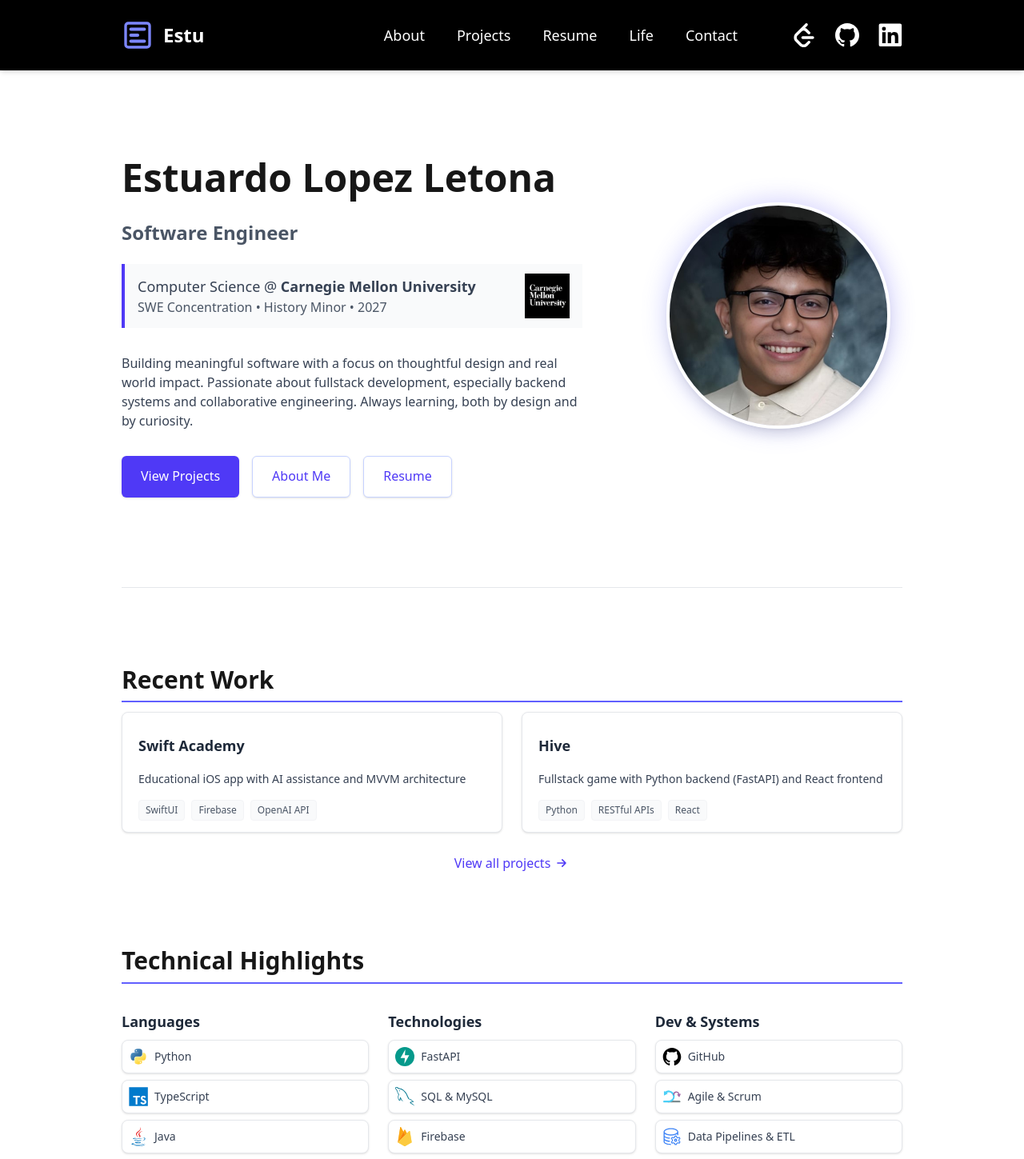
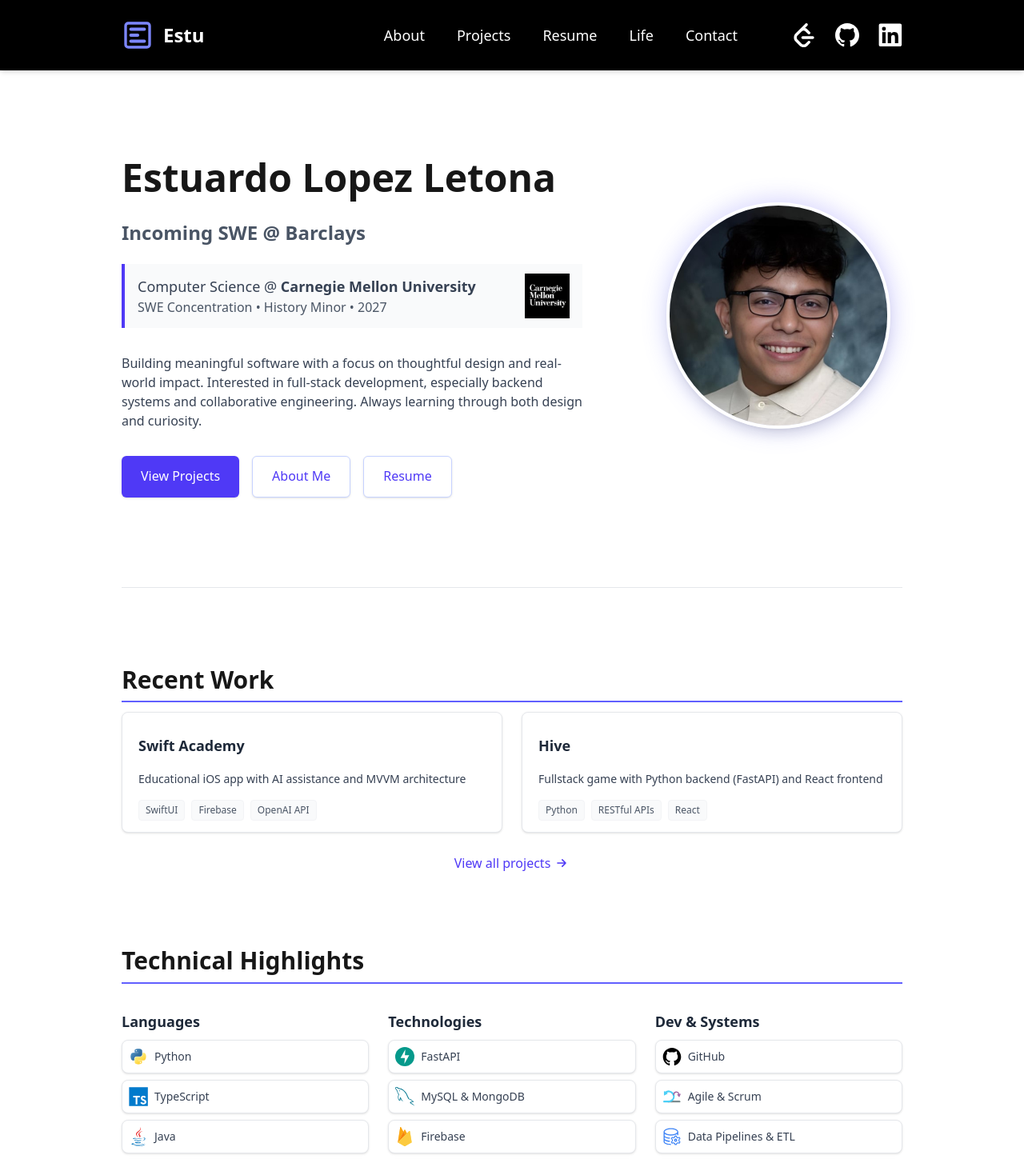
Before and after one commit to estulpz202/personal-website, a Next.js app: page / in a window 1280 px wide. Shown: the top 1449 px of the page at 80% size. Built offline with nearby package versions, Linux system fonts and the light colour scheme.

Commit message:
Update HeroSection with new job title and refine professional summary; adjust skills data to reflect MongoDB inclusion. Replace new resume.

```diff
--- a/src/components/home/HeroSection.tsx
+++ b/src/components/home/HeroSection.tsx
@@ -18,7 +18,7 @@ export default function HeroSection() {
             </h1>
 
             <h2 className="text-xl sm:text-[22px] md:text-2xl text-gray-600 font-medium">
-              Software Engineer
+              Incoming SWE @ Barclays
             </h2>
           </div>
 
@@ -55,9 +55,9 @@ export default function HeroSection() {
 
           {/* Professional summary and interests */}
           <p className="text-sm sm:text-base text-gray-700 mb-6 sm:mb-7 md:mb-8 max-w-xl">
-            Building meaningful software with a focus on thoughtful design and real world impact.
-            Passionate about fullstack development, especially backend systems and collaborative
-            engineering. Always learning, both by design and by curiosity.
+            Building meaningful software with a focus on thoughtful design and real-world impact.
+            Interested in full-stack development, especially backend systems and collaborative
+            engineering. Always learning through both design and curiosity.
           </p>
 
           {/* CTA navigation buttons to key sections */}
--- a/src/components/skills/SkillsData.ts
+++ b/src/components/skills/SkillsData.ts
@@ -31,7 +31,7 @@ export const homeSkillsData: SkillCategory[] = [
     title: 'Technologies',
     skills: [
       { name: 'FastAPI', icon: 'fastapi' },
-      { name: 'SQL & MySQL', icon: 'mysql' },
+      { name: 'MySQL & MongoDB', icon: 'mysql' },
       { name: 'Firebase', icon: 'firebase' },
       // { name: 'Node.js', icon: 'nodejs' },
       { name: 'Next.js', icon: 'nextjs' },
```
Also changed, not shown: 1 other file (tests, documents, lock files or other folders).
